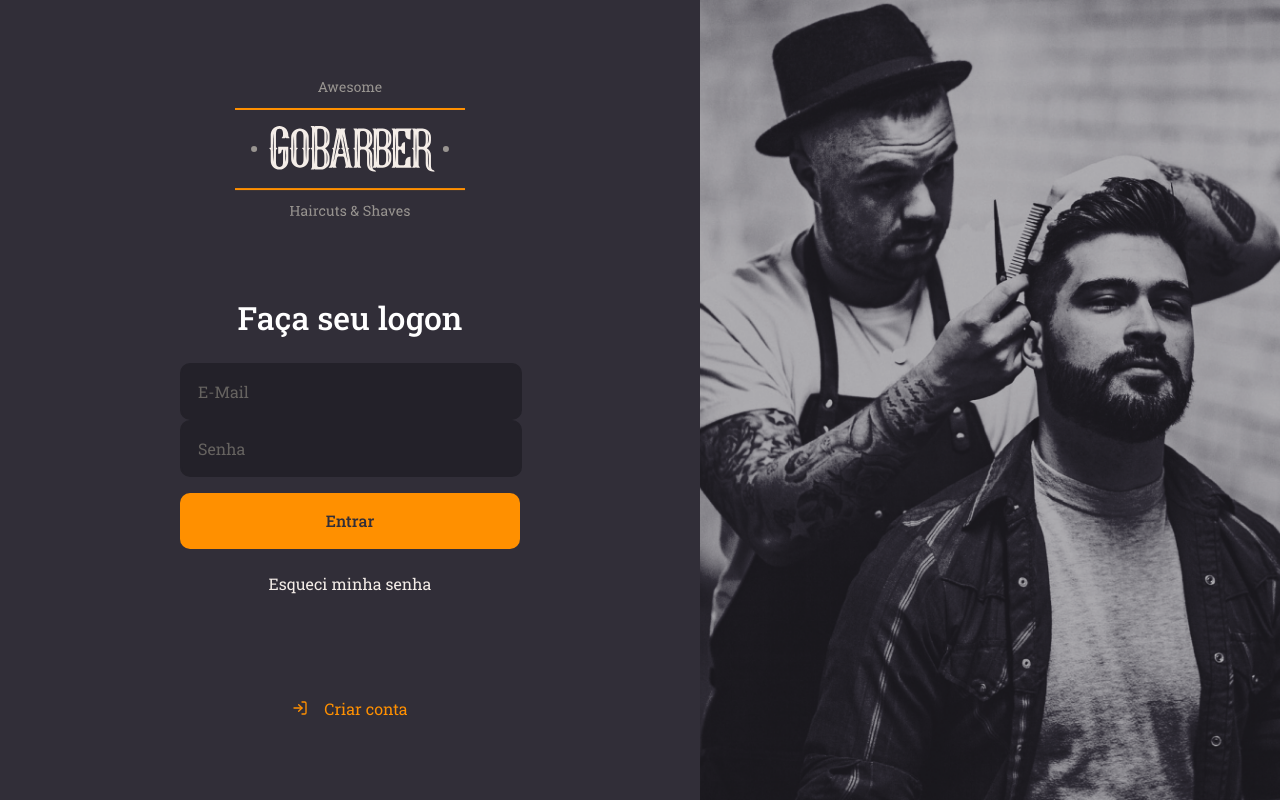
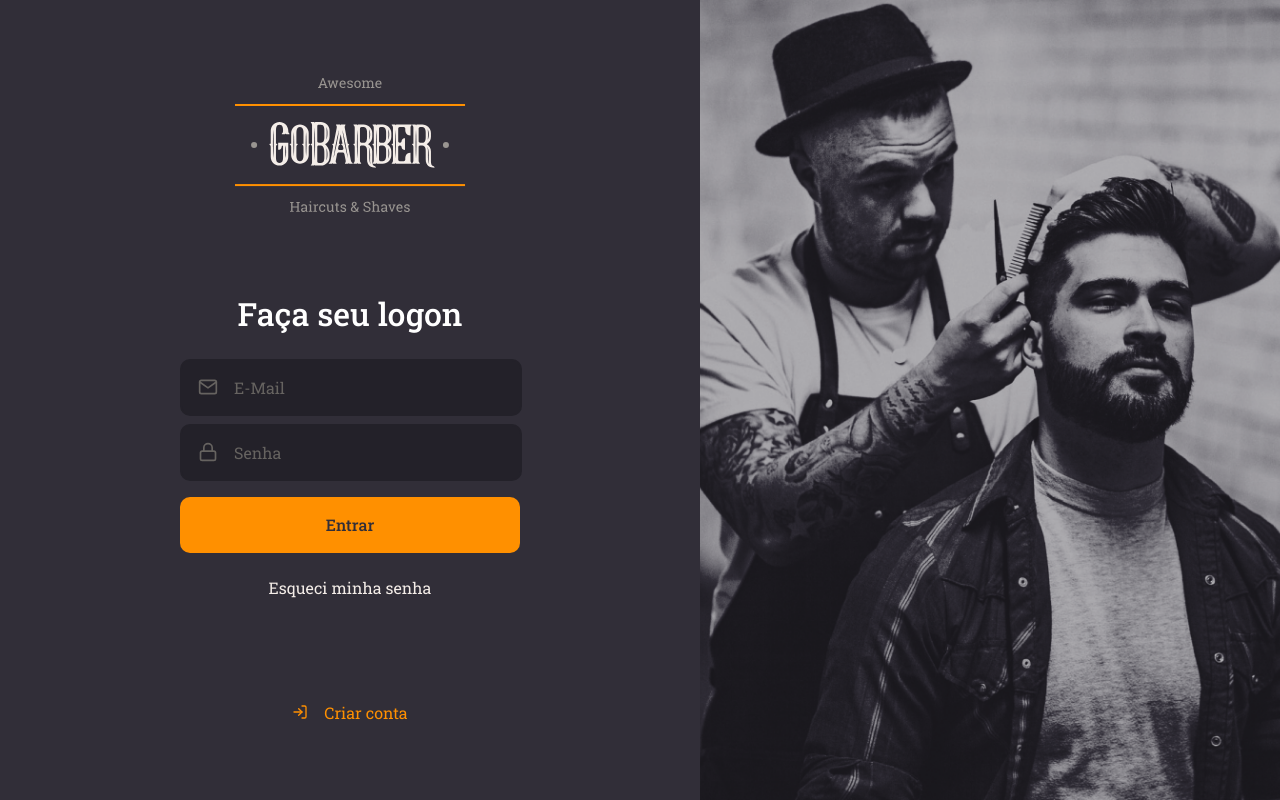
Before and after one commit to brocchirodrigo/gobarber-web, a React (Create React App) app: page / in a window 1280 px wide. Built offline with nearby package versions, Linux system fonts and the light colour scheme.

Commit message:
Conclusão página de login

```diff
--- a/src/components/Button/index.tsx
+++ b/src/components/Button/index.tsx
@@ -5,10 +5,8 @@
 type ButtonProps = ButtonHTMLAttributes<HTMLButtonElement>;
 
 const Button: React.FC<ButtonProps> = ({ children, ...rest }) => (
-  <Container>
-    <button type="button" {...rest}>
-      {children}
-    </button>
+  <Container type="button" {...rest}>
+    {children}
   </Container>
 );
 
--- a/src/components/Button/styles.ts
+++ b/src/components/Button/styles.ts
@@ -1,3 +1,19 @@
 import styled from 'styled-components';
+import { shade } from 'polished';
 
-export const Container = styled.div``;
+export const Container = styled.button`
+  background: #ff9000;
+  height: 56px;
+  border-radius: 10px;
+  border: 0;
+  padding: 0 16px;
+  color: #312e38;
+  width: 100%;
+  font-weight: 500;
+  margin-top: 16px;
+  transition: background-color 0.2s;
+
+  &:hover {
+    background: ${shade(0.2, '#ff9000')};
+  }
+`;
--- a/src/components/Input/index.tsx
+++ b/src/components/Input/index.tsx
@@ -1,14 +1,17 @@
 import React, { InputHTMLAttributes } from 'react';
+import { IconBaseProps } from 'react-icons';
 
 import { Container } from './styles';
 
 interface InputProps extends InputHTMLAttributes<HTMLInputElement> {
   name: string;
+  icon: React.ComponentType<IconBaseProps>;
 }
 
-const Input: React.FC<InputProps> = props => (
+const Input: React.FC<InputProps> = ({ icon: Icon, ...rest }) => (
   <Container>
-    <input {...props} />
+    {Icon && <Icon size={20} />}
+    <input {...rest} />
   </Container>
 );
 
--- a/src/components/Input/styles.ts
+++ b/src/components/Input/styles.ts
@@ -1,3 +1,33 @@
 import styled from 'styled-components';
 
-export const Container = styled.div``;
+export const Container = styled.div`
+  background: #232129;
+  border-radius: 10px;
+  border: 2px solid #232129;
+  padding: 16px;
+  width: 90%;
+  align-items: center;
+  color: #666360;
+
+  display: flex;
+  align-items: center;
+
+  & + div {
+    margin-top: 8px;
+  }
+
+  input {
+    flex: 1;
+    background: transparent;
+    border: 0;
+    color: #f4ede8;
+
+    &::placeholder {
+      color: #666360;
+    }
+  }
+
+  svg {
+    margin-right: 16px;
+  }
+`;
--- a/src/pages/SignIn/index.tsx
+++ b/src/pages/SignIn/index.tsx
@@ -1,5 +1,5 @@
 import React from 'react';
-import { FiLogIn } from 'react-icons/fi';
+import { FiLogIn, FiMail, FiLock } from 'react-icons/fi';
 
 import logoImg from '../../assets/logo.svg';
 
@@ -16,9 +16,14 @@
       <form>
         <h1>Faça seu logon</h1>
 
-        <Input name="email" placeholder="E-Mail" />
+        <Input name="email" icon={FiMail} placeholder="E-Mail" />
 
-        <Input name="password" type="password" placeholder="Senha" />
+        <Input
+          name="password"
+          icon={FiLock}
+          type="password"
+          placeholder="Senha"
+        />
 
         <Button type="submit">Entrar</Button>
 
--- a/src/pages/SignIn/styles.ts
+++ b/src/pages/SignIn/styles.ts
@@ -1,6 +1,5 @@
 import styled from 'styled-components';
 import { shade } from 'polished';
-
 import signInBackground from '../../assets/sign-in-background.png';
 
 export const Container = styled.div`
@@ -27,41 +26,6 @@
 
     h1 {
       margin-bottom: 24px;
-    }
-
-    input {
-      background: #232129;
-      border-radius: 10px;
-      border: 2px solid #232129;
-      padding: 16px;
-      width: 90%;
-      align-items: center;
-      color: #f4ede8;
-
-      &::placeholder {
-        color: #666360;
-      }
-
-      & + input {
-        margin-top: 8px;
-      }
-    }
-
-    button {
-      background: #ff9000;
-      height: 56px;
-      border-radius: 10px;
-      border: 0;
-      padding: 0 16px;
-      color: #312e38;
-      width: 100%;
-      font-weight: 500;
-      margin-top: 16px;
-      transition: background-color 0.2s;
-
-      &:hover {
-        background: ${shade(0.2, '#ff9000')};
-      }
     }
 
     a {
```
